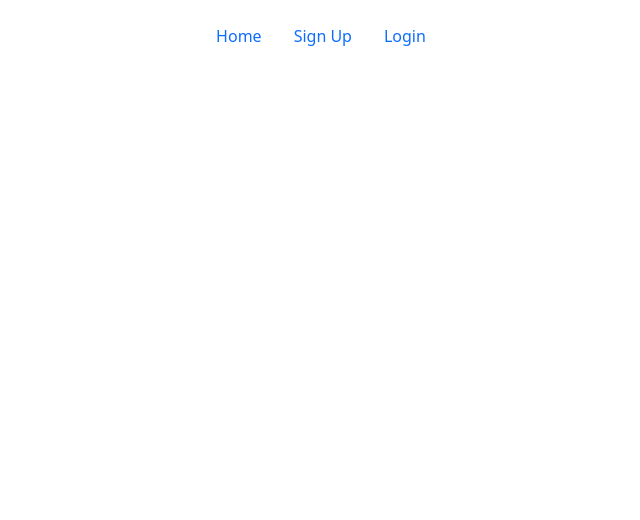
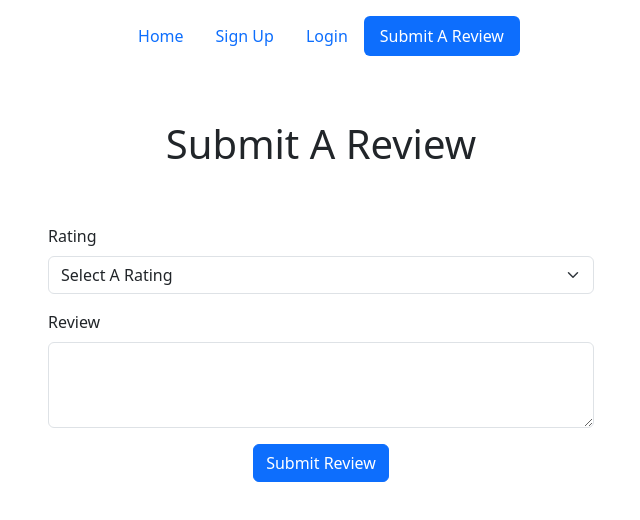
Before and after one commit to nkat001/FIT5032-Assignment, a Vue app in the folder WellnessHub/: page /review in a window 1280 px wide. Before the commit this address had no page. Shown: the top 520 px of the page, without its empty margins (319-959 px from the left). Built offline with nearby package versions, Linux system fonts and the light colour scheme.

Commit message:
feat: submit review page added

```diff
--- a/WellnessHub/package.json
+++ b/WellnessHub/package.json
@@ -9,6 +9,7 @@
     "preview": "vite preview"
   },
   "dependencies": {
+    "@syncfusion/ej2-vue-inputs": "^26.2.11",
     "bootstrap": "^5.3.3",
     "vue": "^3.4.29",
     "vue-router": "^4.4.3"
--- a/WellnessHub/src/App.vue
+++ b/WellnessHub/src/App.vue
@@ -1,6 +1,5 @@
 <script setup>
 import BHeader from './components/BHeader.vue'
-
 </script>
 
 <template>
--- a/WellnessHub/src/components/BHeader.vue
+++ b/WellnessHub/src/components/BHeader.vue
@@ -12,6 +12,9 @@
                 <li class="nav-item">
                     <router-link to="/login" class="nav-link" active-class="active">Login</router-link>
                 </li>
+                <li class="nav-item">
+                    <router-link to="/review" class="nav-link" active-class="active">Submit A Review</router-link>
+                </li>
             </ul>
         </header>
     </div>
--- a/WellnessHub/src/router/index.js
+++ b/WellnessHub/src/router/index.js
@@ -1,7 +1,8 @@
 import HomeView from "@/views/HomeView.vue";
 import LoginView from "@/views/LoginView.vue";
+import RatingView from "@/views/RatingView.vue";
 import SignUpView from "@/views/SignUpView.vue";
-import { createRouter, createWebHistory } from "vue-router";
+import { createRouter, createWebHistory, RouterView } from "vue-router";
 const routes = [
   {
     path: "/",
@@ -11,12 +12,17 @@ const routes = [
   {
     path: "/signup",
     name: "Signup",
-    component: SignUpView
+    component: SignUpView,
   },
   {
     path: "/login",
     name: "Login",
-    component: LoginView
+    component: LoginView,
+  },
+  {
+    path: "/review",
+    name: "Review",
+    component: RatingView,
   },
 ];
 
--- /dev/null
+++ b/WellnessHub/src/views/RatingView.vue
@@ -0,0 +1,92 @@
+<template>
+    <div class="container">
+        <div class="row">
+            <div class="col-12 col-md-8 col-lg-6 offset-md-2 offset-lg-3">
+                <h1 class="p-5 text-center">Submit A Review</h1>
+                <form @submit.prevent="submitForm">
+                    <div class="row mb-3">
+                        <div class="col-12 mb-3">
+                            <label for="rating" class="form-label">Rating</label><br />
+                            <select id="rating" class="form-select" v-model="formData.rating"
+                                @blur="() => validateRating(true)" @input="() => validateRating(false)">
+                                <option value="" disabled>Select A Rating</option>
+                                <option value="1">1 - Poor</option>
+                                <option value="2">2 - Fair</option>
+                                <option value="3">3 - Good</option>
+                                <option value="4">4 - Very Good</option>
+                                <option value="5">5 - Excellent</option>
+                            </select>
+                            <div v-if="errors.rating" class="text-danger">{{ errors.rating }}</div>
+                        </div>
+
+                        <div>
+                            <label for="review" class="form-label">Review</label><br />
+                            <textarea id="review" name="review" rows="3" class="form-control"
+                                @blur="() => validateReview(true)" @input="() => validateReview(false)"
+                                v-model="formData.review"></textarea>
+                            <div v-if="errors.review" class="text-danger">{{ errors.review }}</div>
+                        </div>
+                    </div>
+                    <div class="col-12 text-center">
+                        <button type="submit" class="btn btn-primary">Submit Review</button>
+                    </div>
+                </form>
+            </div>
+        </div>
+    </div>
+</template>
+
+<script setup>
+import { ref } from 'vue'
+
+const formData = ref({
+    rating: '',
+    review: '',
+})
+
+const submittedCards = ref([])
+const errors = ref({
+    rating: null,
+    review: null
+})
+
+const validateRating = (blur) => {
+    if (formData.value.rating === '') {
+        errors.value.rating = blur ? 'Rating cannot be empty' : null
+    } else {
+        errors.value.rating = null
+    }
+}
+
+const validateReview = (blur) => {
+    if (formData.value.review.length < 10) {
+        errors.value.review = blur ? 'Review must be at least 10 characters long' : null
+    } else {
+        errors.value.review = null
+    }
+}
+
+const submitForm = () => {
+    validateRating(true)
+    validateReview(true)
+}
+</script>
+
+<style scoped>
+.card {
+    border: 1px solid #ccc;
+    border-radius: 10px;
+    box-shadow: 0 2px 4px rgba(0, 0, 0, 0.1);
+}
+
+.card-header {
+    background-color: #275fda;
+    color: white;
+    padding: 10px;
+    border-radius: 10px 10px 0 0;
+}
+
+.list-group-item {
+    padding: 10px;
+}
+</style>
```
Also changed, not shown: 1 other file (tests, documents, lock files or other folders).
